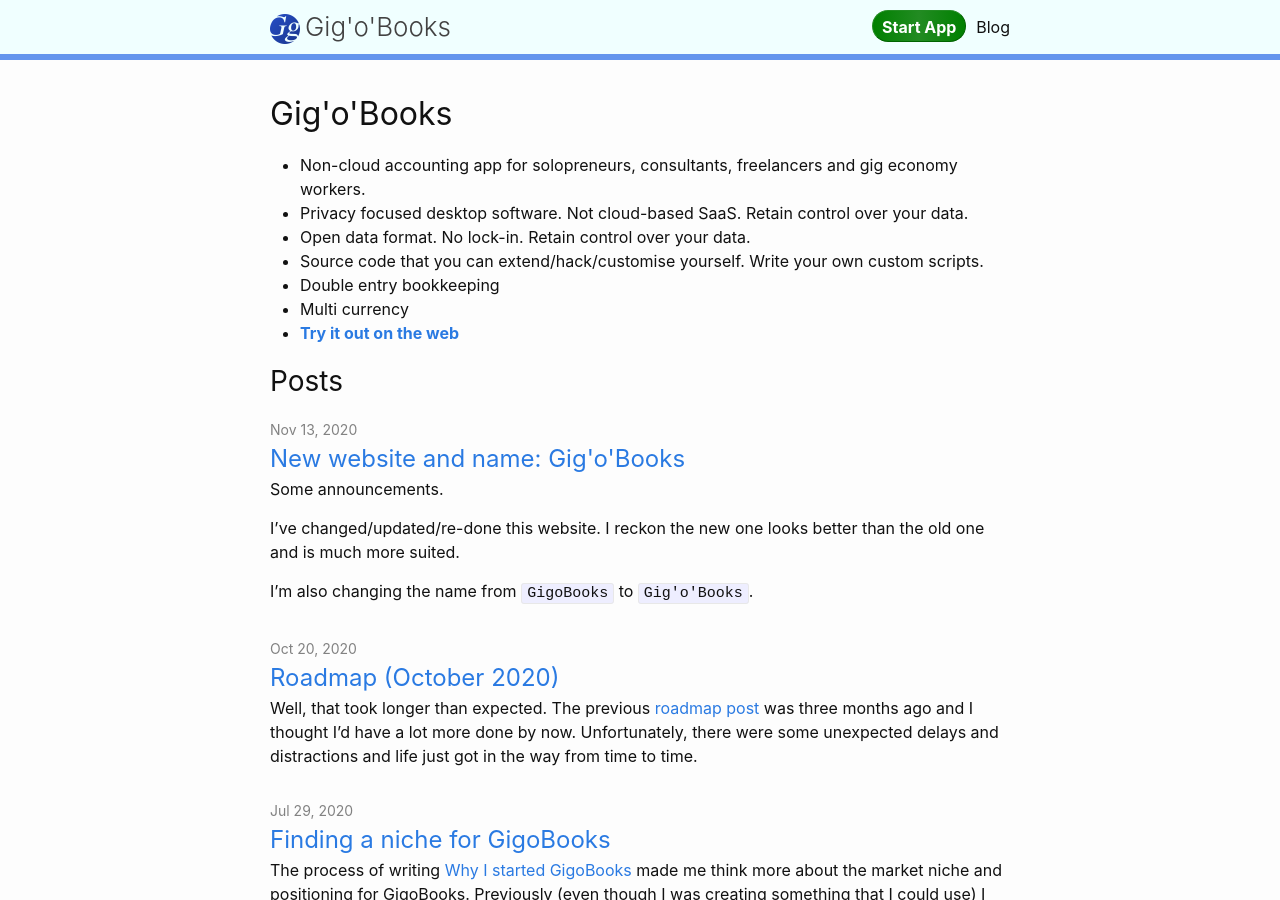
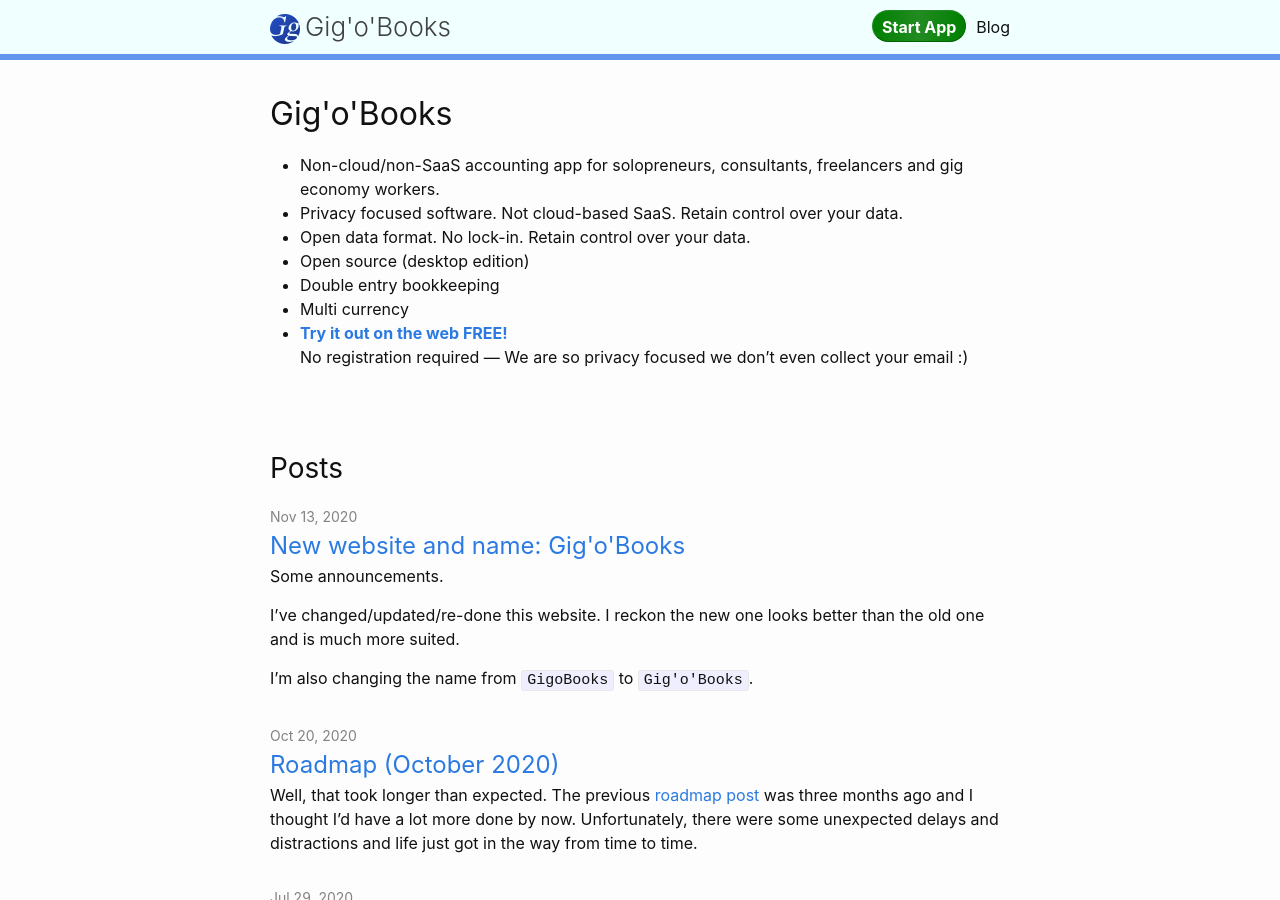
Before and after one commit to gigobooks/gigobooks.github.io, a Jekyll site: the page built from index.md, in a window 1280 px wide and 900 px high. Built offline with Jekyll 4.4.1, drawn with Linux system fonts in a browser that asks for light colours.

Commit message:
Update index.md

```diff
--- a/index.md
+++ b/index.md
@@ -3,10 +3,12 @@
 title: Gig'o'Books
 ---
 
-* Non-cloud accounting app for solopreneurs, consultants, freelancers and gig economy workers.
-* Privacy focused desktop software. Not cloud-based SaaS. Retain control over your data.
+* Non-cloud/non-SaaS accounting app for solopreneurs, consultants, freelancers and gig economy workers.
+* Privacy focused software. Not cloud-based SaaS. Retain control over your data.
 * Open data format. No lock-in. Retain control over your data.
-* Source code that you can extend/hack/customise yourself. Write your own custom scripts.
+* Open source (desktop edition)
 * Double entry bookkeeping
 * Multi currency
-* [**Try it out on the web**](/webapp)
+* [**Try it out on the web FREE!**](/webapp)<br />No registration required &mdash; We are so privacy focused we don't even collect your email :)
+
+<br /><br />
```
